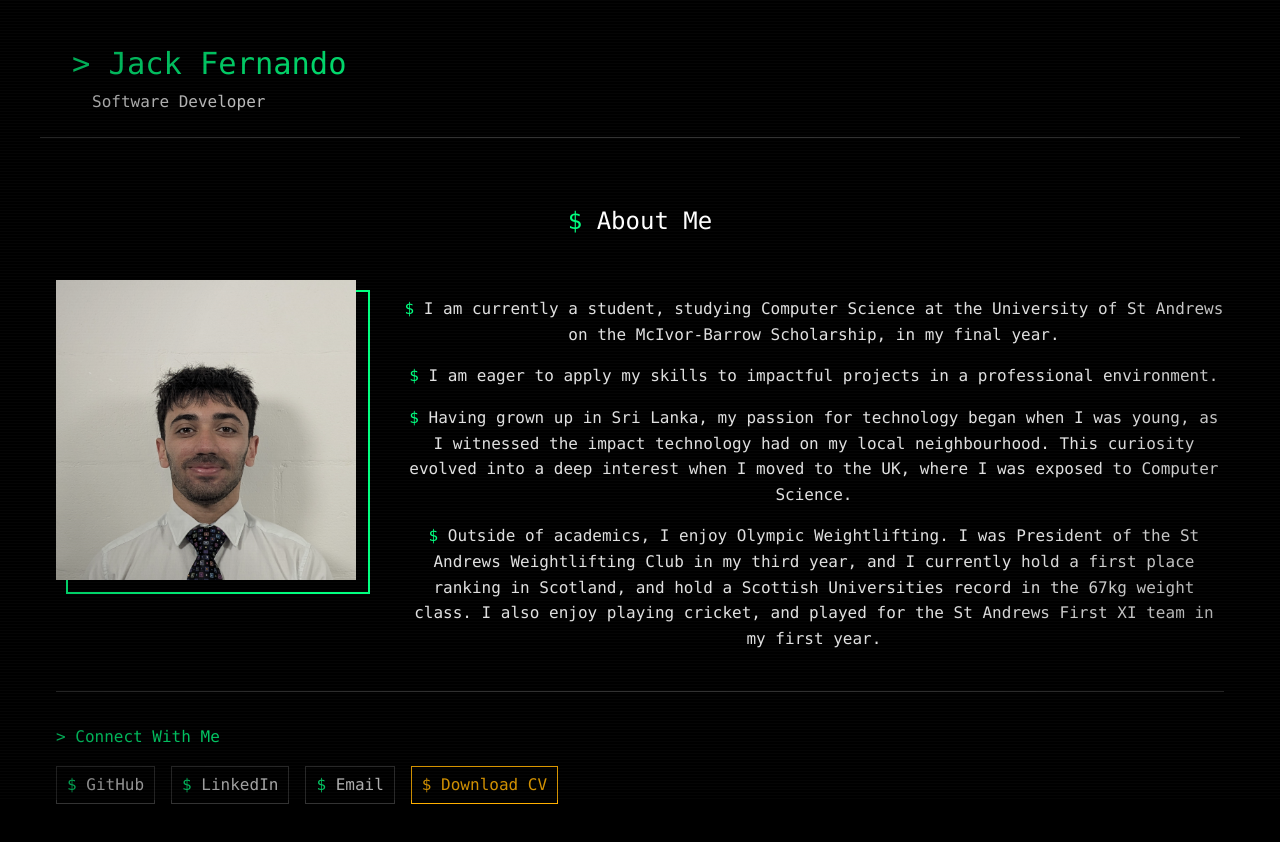
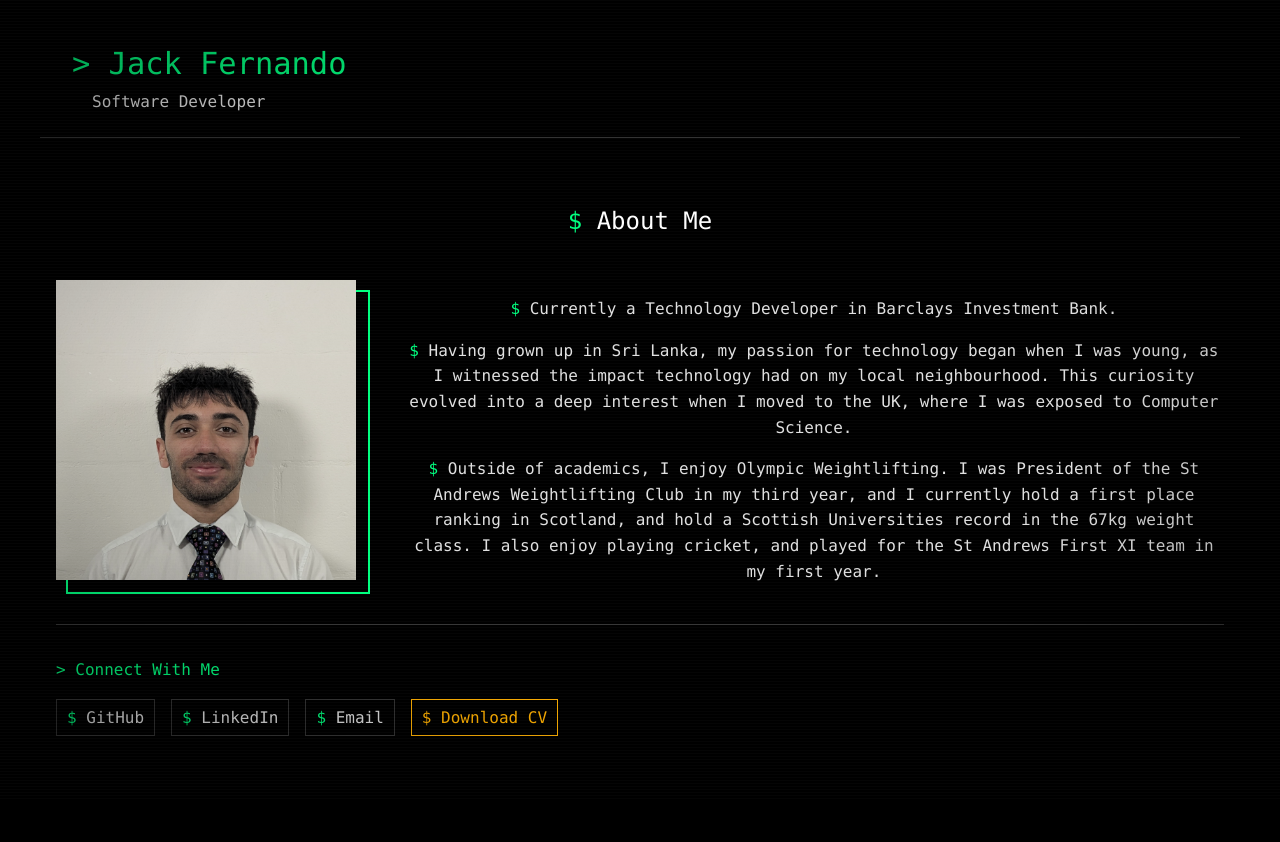
Before and after one commit to JackF04/portfolio, a React (Create React App) app: page /about in a window 1280 px wide. Shown: the top 842 px of the page. Built offline with nearby package versions, Linux system fonts and the light colour scheme.

Commit message:
final changes

```diff
--- a/src/pages/About.jsx
+++ b/src/pages/About.jsx
@@ -21,11 +21,7 @@ const About = () => {
 
           <div className="about-text">
             <p>
-              I am currently a student, studying Computer Science at the University of St Andrews on the McIvor-Barrow Scholarship, in my final year.
-            </p>
-
-            <p>
-              I am eager to apply my skills to impactful projects in a professional environment.
+              Currently a Technology Developer in Barclays Investment Bank.
             </p>
 
             <p>
--- a/src/pages/Home.jsx
+++ b/src/pages/Home.jsx
@@ -36,7 +36,7 @@ const Home = () => {
                     <h4 className="experience-heading">
                         <span className="experience-role">Technology Developer Intern</span>
                         <span className="experience-sep">|</span>
-                        <span className="experience-employer">Barclays</span>
+                        <span className="experience-employer">Barclays Private Bank</span>
                         <span className="experience-sep">|</span>
                         <span className="experience-date">June 2025 – August 2025</span>
                     </h4>
```
